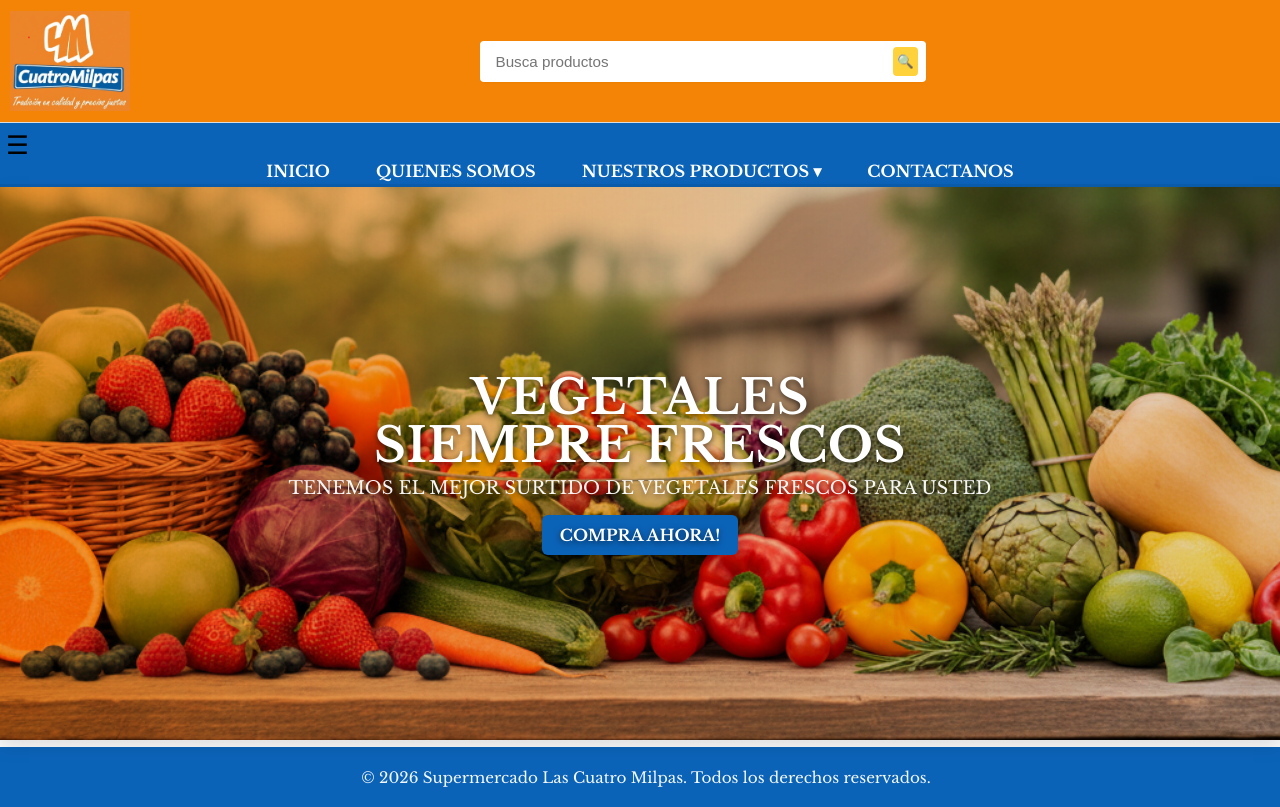
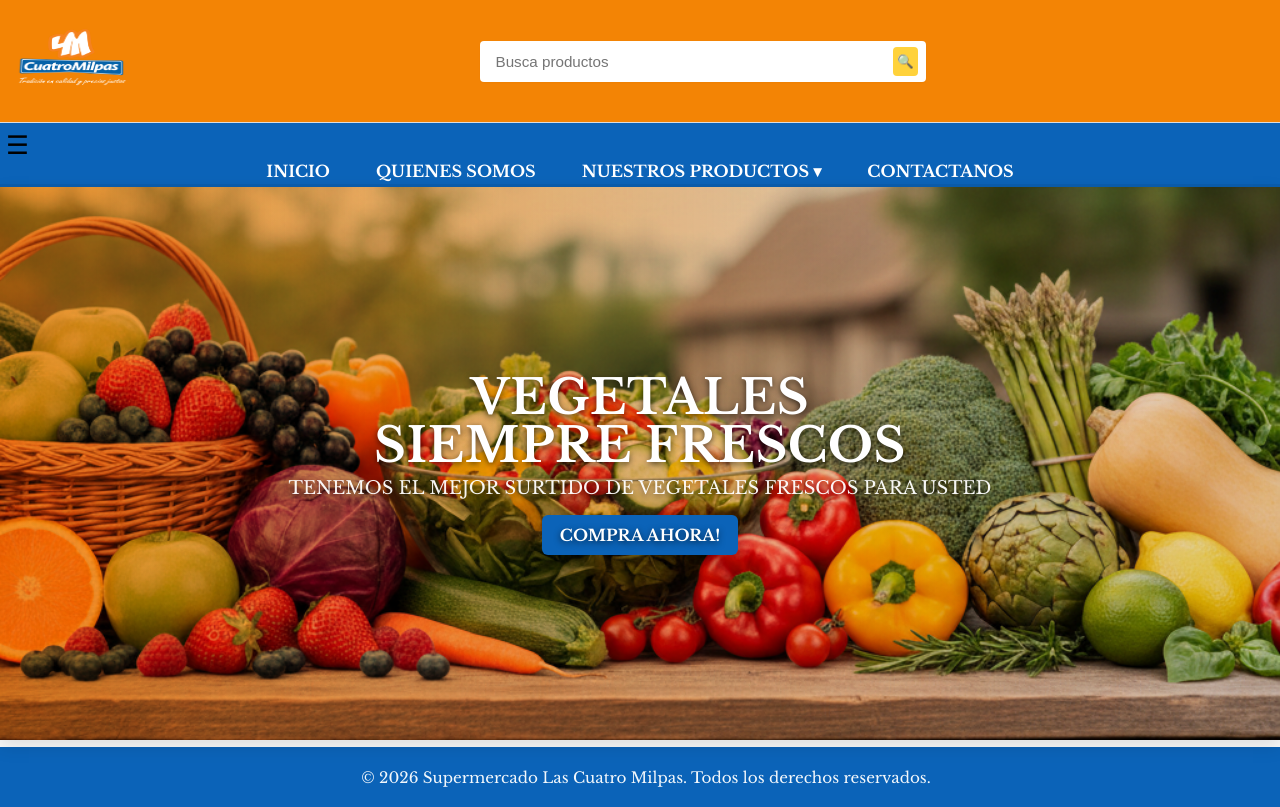
Before and after one commit to valenparra1528/MILPAS3, a website: page pagina/pagina.html in a window 1280 px wide. Drawn offline with nearby package versions, Linux system fonts and the light colour scheme; no server answers.

Commit message:
Guardar cambios

```diff
--- a/pagina/pagina.html
+++ b/pagina/pagina.html
@@ -18,7 +18,7 @@
     <header class="main-header">
         <div class="header-main">
             <div class="logo">
-                <a href="#"><img src="logo3.png" width="200" height="150" alt="Logo"></a>
+                <a href="#"><img src="Logo cuatro milpas blanco-01.png" width="200" height="150" alt="Logo"></a>
             </div>
 
             <div class="search-bar">
```
Also changed, not shown: pagina/Logo cuatro milpas blanco-01.png (added), pagina/logo3.png (deleted).
